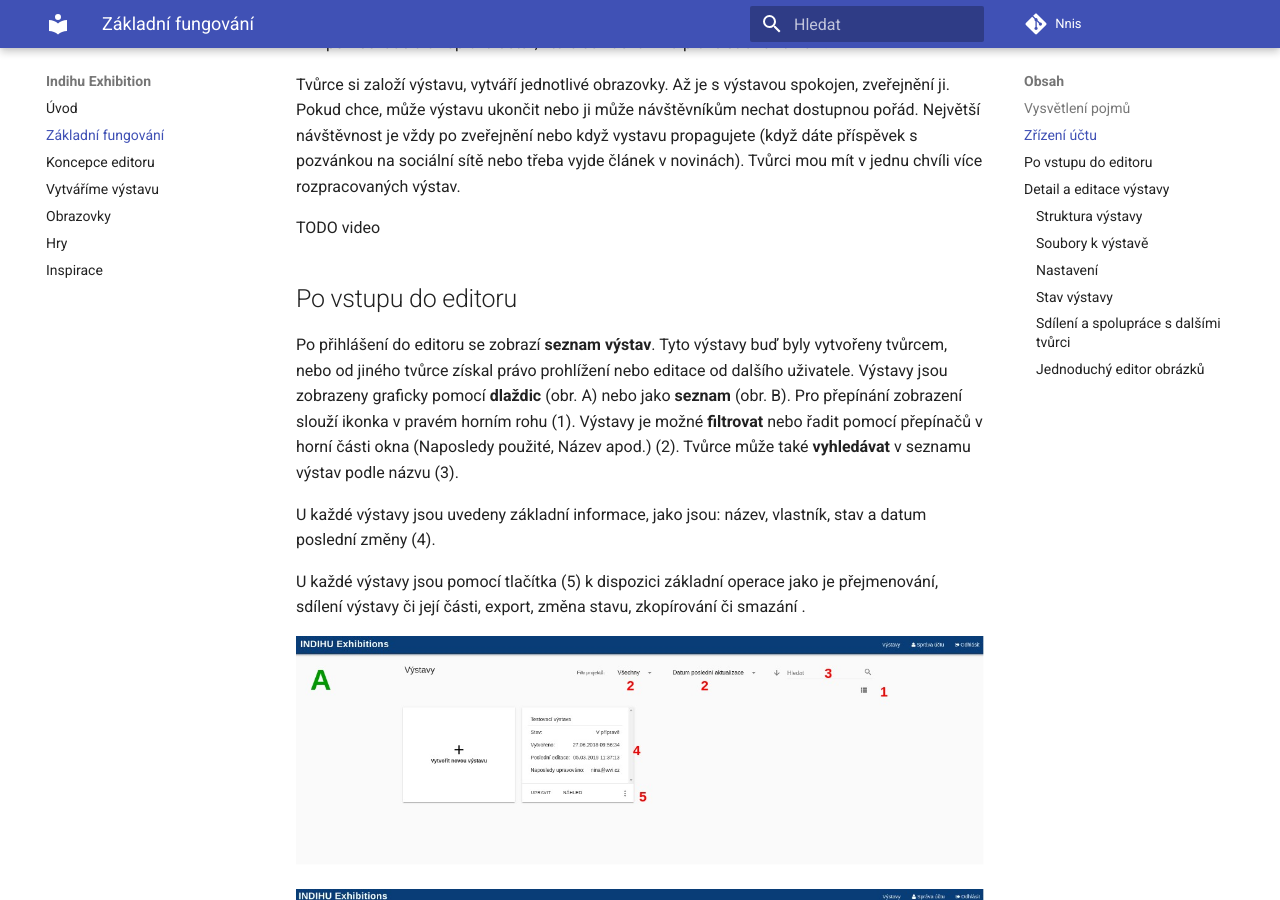
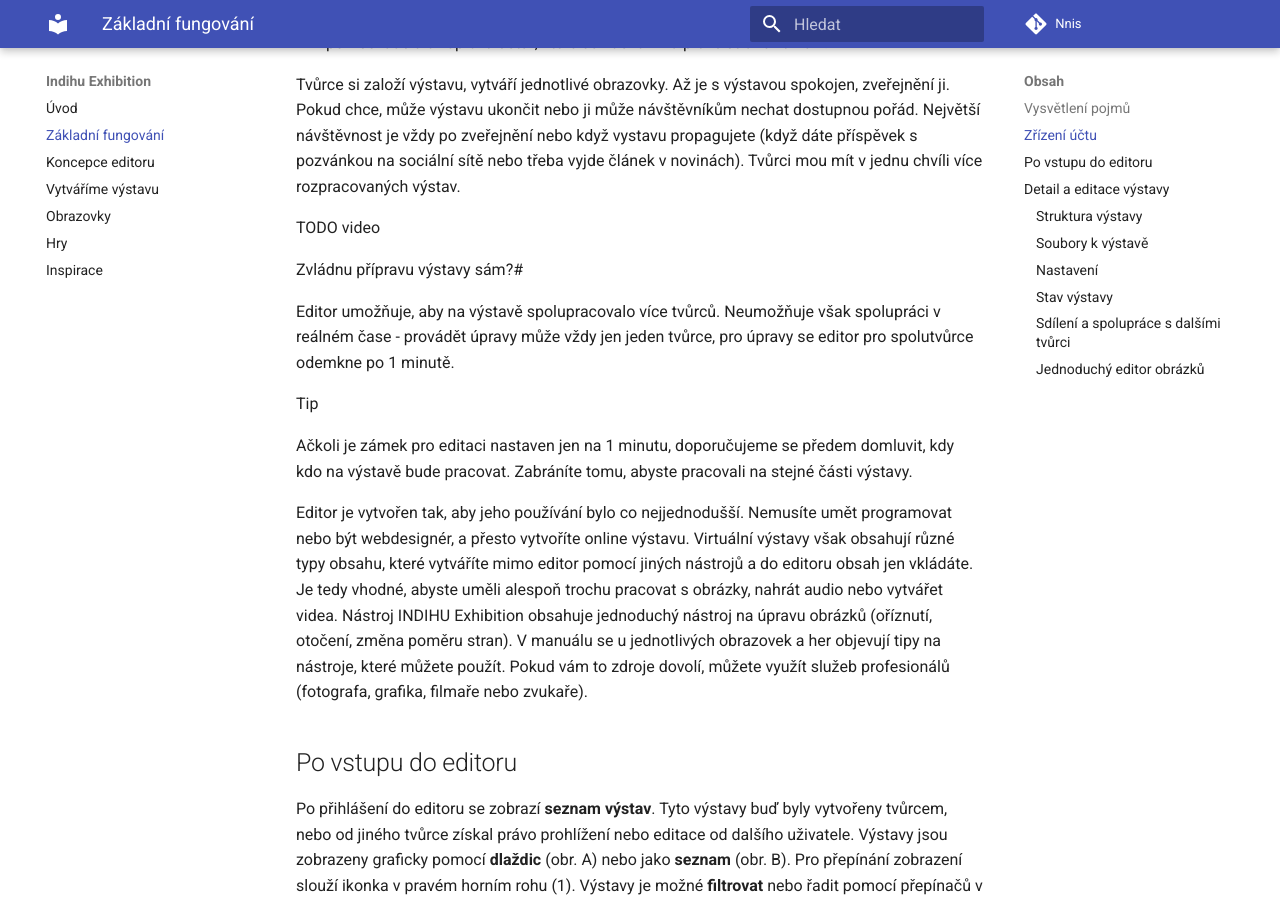
Before and after one commit to nnis/indihu-manual, an MkDocs documentation site: the page built from docs/zaklady.md, in a window 1280 px wide and 900 px high, scrolled down 1069 px. Built offline with MkDocs 1.6.1 and Material for MkDocs 9.7.7, drawn with Linux system fonts in a browser that asks for light colours.

Commit message:
Update zaklady.md

```diff
--- a/docs/zaklady.md
+++ b/docs/zaklady.md
@@ -28,6 +28,16 @@
 Tvůrce si založí výstavu, vytváří jednotlivé obrazovky. Až je s výstavou spokojen, zveřejnění ji. Pokud chce, může výstavu ukončit nebo ji může návštěvníkům nechat dostupnou pořád. Největší návštěvnost je vždy po zveřejnění nebo když vystavu propagujete (když dáte příspěvek s pozvánkou na sociální sítě nebo třeba vyjde článek v novinách). Tvůrci mou mít v jednu chvíli více rozpracovaných výstav.
 
 TODO video
+
+Zvládnu přípravu výstavy sám?#
+
+Editor umožňuje, aby na výstavě spolupracovalo více tvůrců. Neumožňuje však spolupráci v reálném čase - provádět úpravy může vždy jen jeden tvůrce, pro úpravy se editor pro spolutvůrce odemkne po 1 minutě.
+
+Tip
+
+Ačkoli je zámek pro editaci nastaven jen na 1 minutu, doporučujeme se předem domluvit, kdy kdo na výstavě bude pracovat. Zabráníte tomu, abyste pracovali na stejné části výstavy.
+
+Editor je vytvořen tak, aby jeho používání bylo co nejjednodušší. Nemusíte umět programovat nebo být webdesignér, a přesto vytvoříte online výstavu. Virtuální výstavy však obsahují různé typy obsahu, které vytváříte mimo editor pomocí jiných nástrojů a do editoru obsah jen vkládáte. Je tedy vhodné, abyste uměli alespoň trochu pracovat s obrázky, nahrát audio nebo vytvářet videa. Nástroj INDIHU Exhibition obsahuje jednoduchý nástroj na úpravu obrázků (oříznutí, otočení, změna poměru stran). V manuálu se u jednotlivých obrazovek a her objevují tipy na nástroje, které můžete použít. Pokud vám to zdroje dovolí, můžete využít služeb profesionálů (fotografa, grafika, filmaře nebo zvukaře).
 
 ## Po vstupu do editoru
 
```
